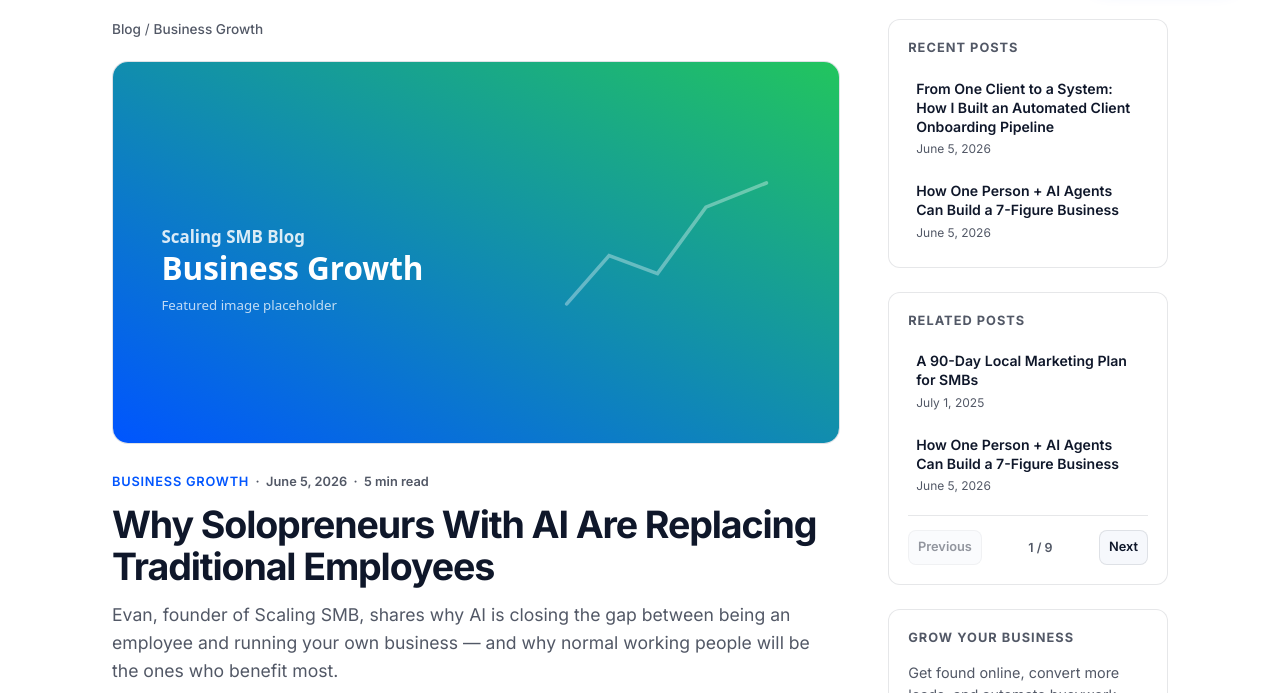
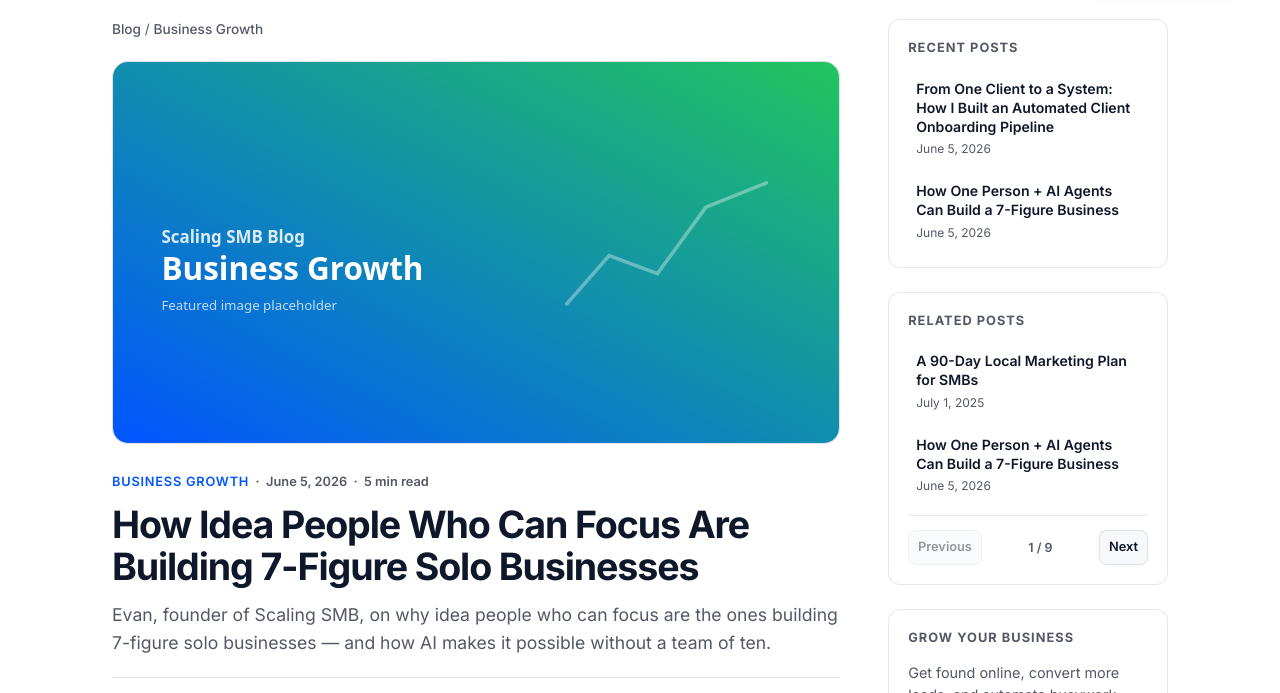
Before and after one commit to Evanevia09/scaling-smb, an Astro site: page /blog/why-solopreneurs-will-replace-employees-with-ai in a window 1280 px wide. Shown: the part 73-766 px from the top of the page. Built offline with nearby package versions, Linux system fonts and the light colour scheme; Astro itself is replaced by a stand-in of ours.

Commit message:
blog: update title to self-identification angle -- Idea People Who Can Focus

```diff
--- a/src/content/blog/why-solopreneurs-will-replace-employees-with-ai.md
+++ b/src/content/blog/why-solopreneurs-will-replace-employees-with-ai.md
@@ -1,6 +1,6 @@
 ---
-title: "Why Solopreneurs With AI Are Replacing Traditional Employees"
-description: "Evan, founder of Scaling SMB, shares why AI is closing the gap between being an employee and running your own business — and why normal working people will be the ones who benefit most."
+title: "How Idea People Who Can Focus Are Building 7-Figure Solo Businesses"
+description: "Evan, founder of Scaling SMB, on why idea people who can focus are the ones building 7-figure solo businesses — and how AI makes it possible without a team of ten."
 pubDate: 2026-06-05
 category: 'Business Growth'
 author: 'Evan'
```
